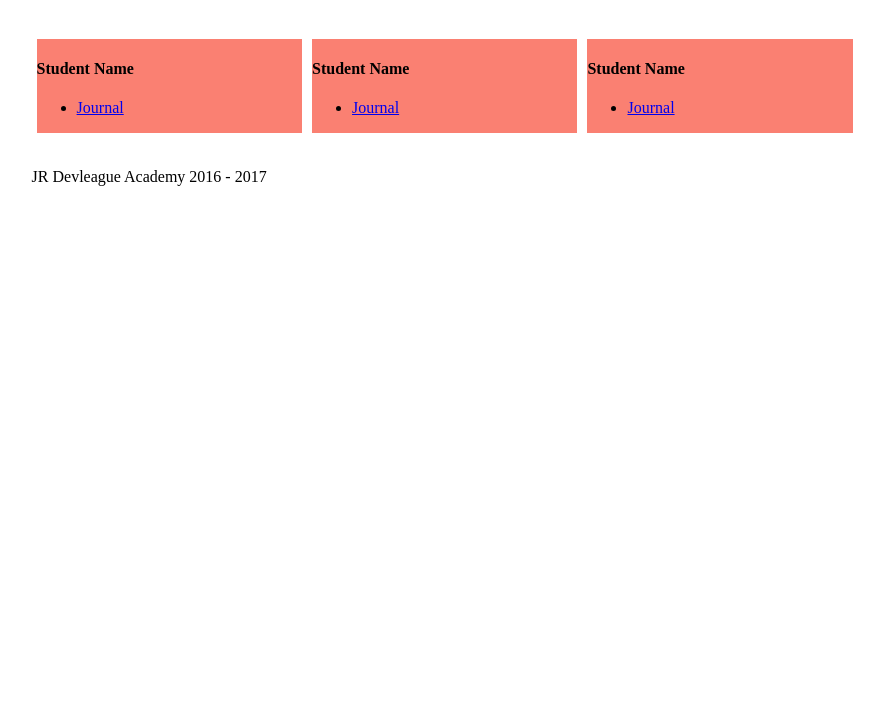
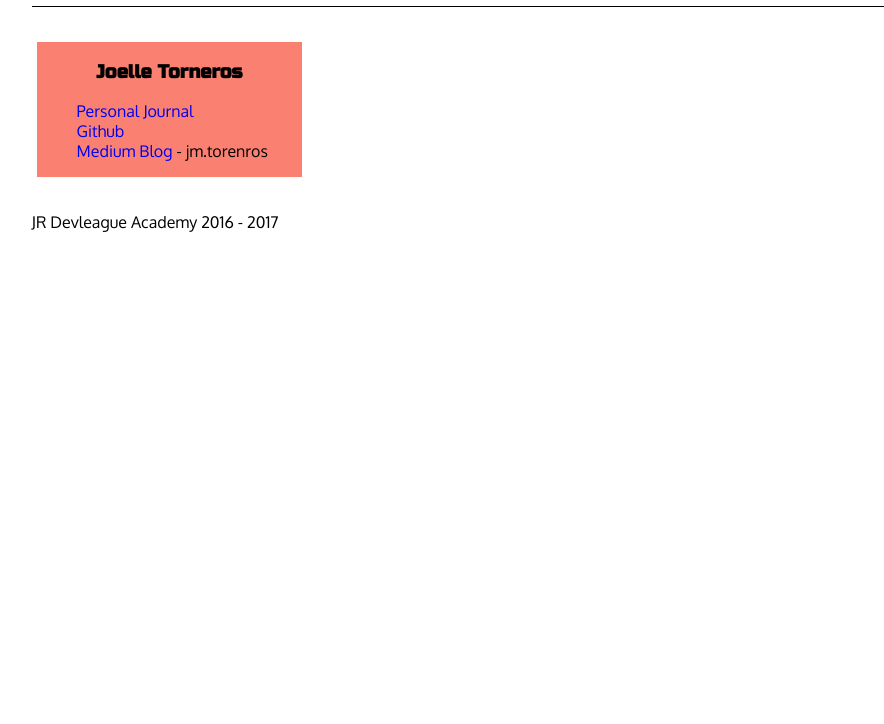
Before and after one commit to junior-devleague/waipahu, a plain HTML site: page index.html in a window 1280 px wide. Shown: the part 76-800 px from the top of the page, without its empty margins (166-1050 px from the left). Drawn offline with nearby package versions, Linux system fonts and the light colour scheme.

Commit message:
adding dynamic data and js

```diff
--- a/css/styles.css
+++ b/css/styles.css
@@ -1,6 +1,24 @@
+body{
+  font-size: 16px;
+  font-family: 'Oxygen', sans-serif;
+}
+
+h1, h2, h3, h4, h5{
+  font-family: 'Russo One', sans-serif;
+}
+
+a{
+  text-decoration: none;
+}
+
+ul {
+  list-style-type: none;
+}
+
 header {
   width: 70%;
   margin: 0 auto;
+  border-bottom: 1px solid #000;
 }
 
 header h1{
@@ -18,6 +36,10 @@ header h1{
   width: 30%;
   float: left;
   margin: 5px;
+}
+
+.student h3{
+  text-align: center;
 }
 
 footer{
--- a/index.html
+++ b/index.html
@@ -3,39 +3,22 @@
 <head>
   <title>Waipahu 2016</title>
   <link rel="stylesheet" type="text/css" href="./css/styles.css">
+  <link href="https://fonts.googleapis.com/css?family=Oxygen|Russo+One" rel="stylesheet">
+
 </head>
 <body>
   <header>
     <h1>Waipahu Student Directory</h1>
   </header>
-  <div class="container clearfix">
-    <div class="student">
-      <h4>Student Name</h4>
-      <div class="link_list">
-        <ul>
-          <li><a href="#">Journal</a></li>
-        </ul>
-      </div>
-    </div>
-    <div class="student">
-      <h4>Student Name</h4>
-      <div class="link_list">
-        <ul>
-          <li><a href="#">Journal</a></li>
-        </ul>
-      </div>
-    </div>
-    <div class="student">
-      <h4>Student Name</h4>
-      <div class="link_list">
-        <ul>
-          <li><a href="#">Journal</a></li>
-        </ul>
-      </div>
-    </div>
+  <div class="container clearfix students">
+
   </div>
+
   <footer>
     JR Devleague Academy 2016 - 2017
   </footer>
+
+  <script src="https://ajax.googleapis.com/ajax/libs/jquery/3.1.1/jquery.min.js"></script>
+  <script type="text/javascript" src="./js/app.js"></script>
 </body>
 </html>
--- /dev/null
+++ b/js/app.js
@@ -0,0 +1,40 @@
+// List of Students
+console.log('hello');
+var students = [
+  {
+    name: 'Joelle Torneros',
+    journal: '#',
+    github:'#',
+    medium: '#',
+    medium_username: 'jm.torenros'
+  }
+];
+
+
+
+/*
+<div class="student">
+      <h4>Student Name</h4>
+      <div class="link_list">
+        <ul>
+          <li><a href="#">Journal</a></li>
+          <li><a href="#">Medium</a></li>
+        </ul>
+      </div>
+    </div>
+*/
+
+students.forEach(function( person ) {
+  var student = $(
+    '<div class="student">' +
+      '<h3>'+ person.name +'</h3>' +
+      '<div class="link_list">' +
+        '<ul>' +
+          '<li><a href="'+ person.journal +'">Personal Journal</a></li>' +
+          '<li><a href="'+ person.github +'">Github</a></li>'+
+          '<li><a href="'+ person.medium +'">Medium Blog</a> - '+ person.medium_username +'</li>' +
+        '</ul>' +
+      '</div>' +
+    '</div>'
+    ).appendTo('.students');
+});
```
